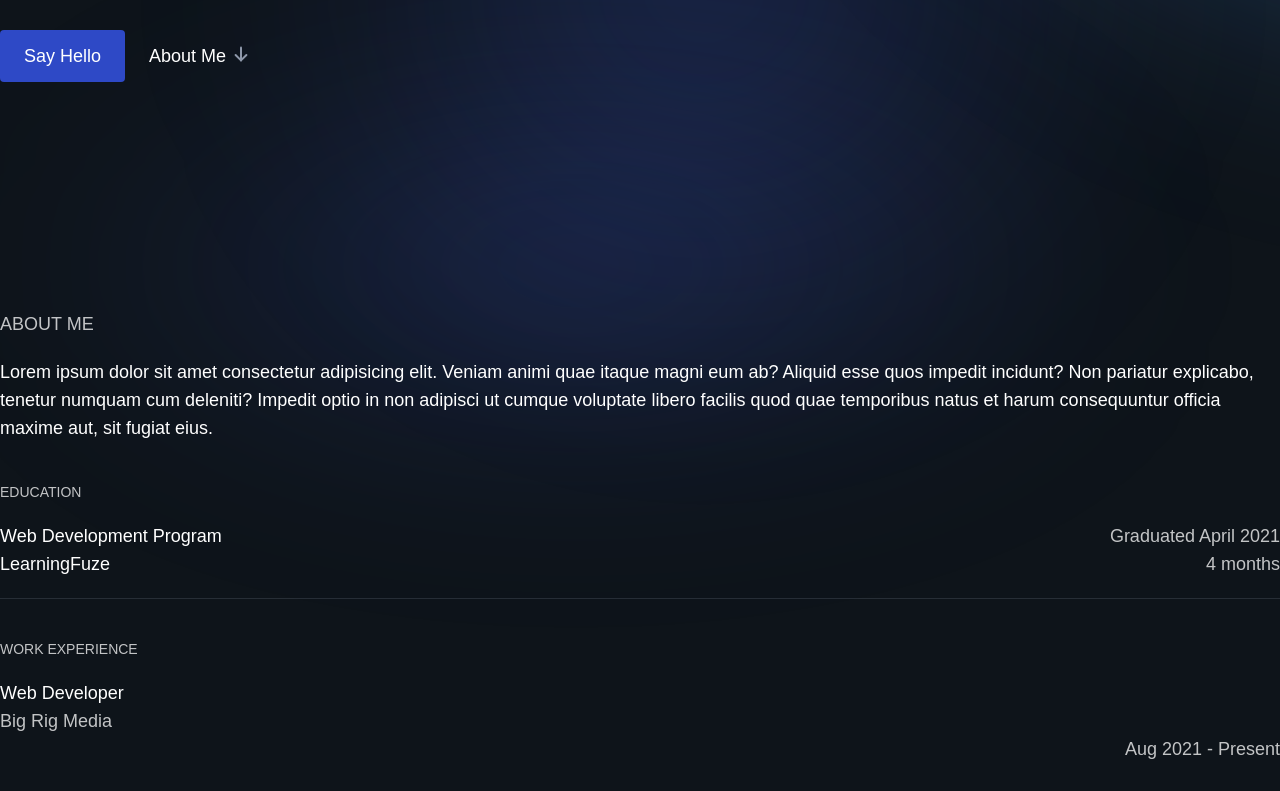
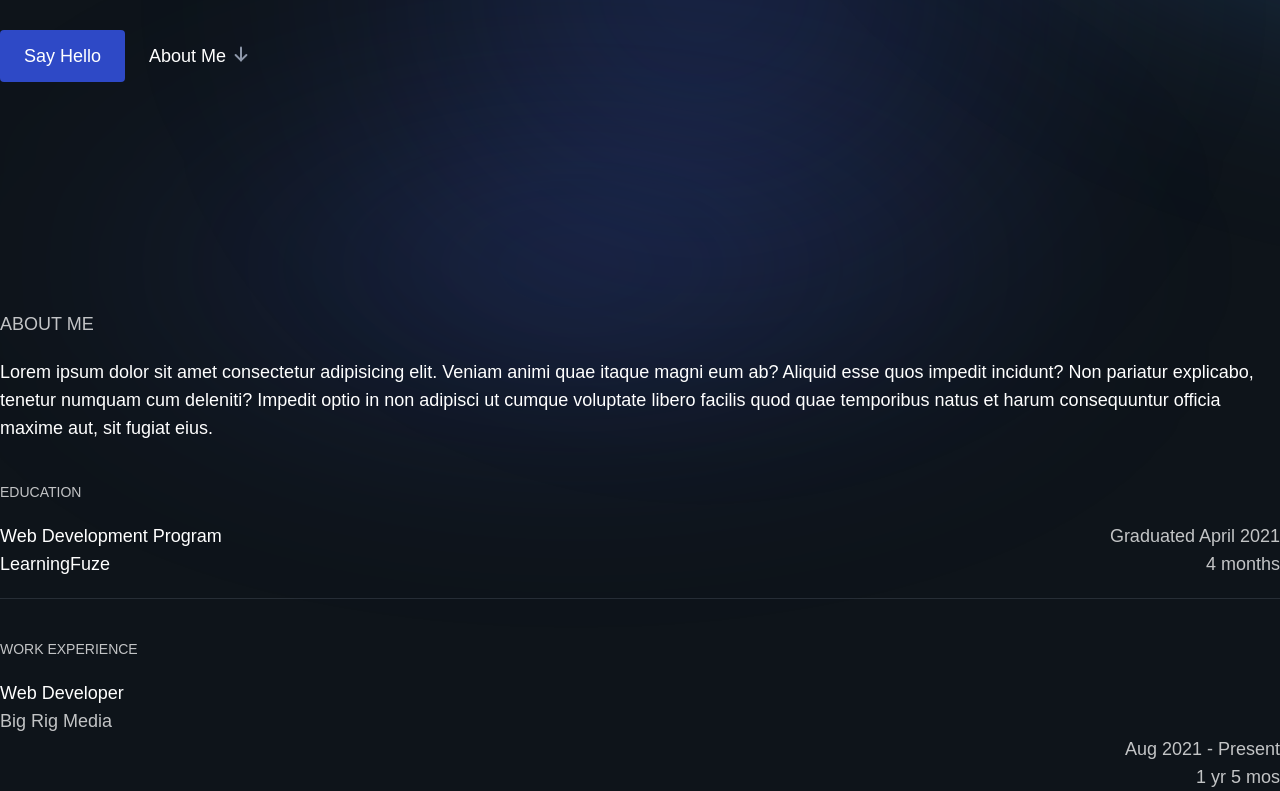
Before and after one commit to Nickolas-Hernandez/nickhernandez.dev, a Next.js app: page / in a window 1280 px wide. Shown: the part 574-1365 px from the top of the page. Before the commit the page ends 1337 px from the top, so only its background shows below. Built offline with nearby package versions, Linux system fonts and the light colour scheme; a web font is replaced by a local one.

Commit message:
Create strong containing year + months worked #4

```diff
--- a/src/components/aboutMeSection/aboutMeSection.tsx
+++ b/src/components/aboutMeSection/aboutMeSection.tsx
@@ -1,4 +1,8 @@
+import { calculateMonthsBetweenDates } from '@/utils/dateCalc';
+
 export const AboutMeSection = () => {
+  const { years, months } = calculateMonthsBetweenDates(new Date(2021, 8), new Date());
+
   return (
     <section className="about-me-section">
       <div className="contain">
@@ -36,7 +40,7 @@ export const AboutMeSection = () => {
               </div>
               <div className="text-right">
                 <p className="font-medium opacity-75">Aug 2021 - Present</p>
-                <p className="opacity-75">{''}</p>
+                <p className="opacity-75">{`${years} yr ${months} mos`}</p>
               </div>
             </div>
           </div>
```
